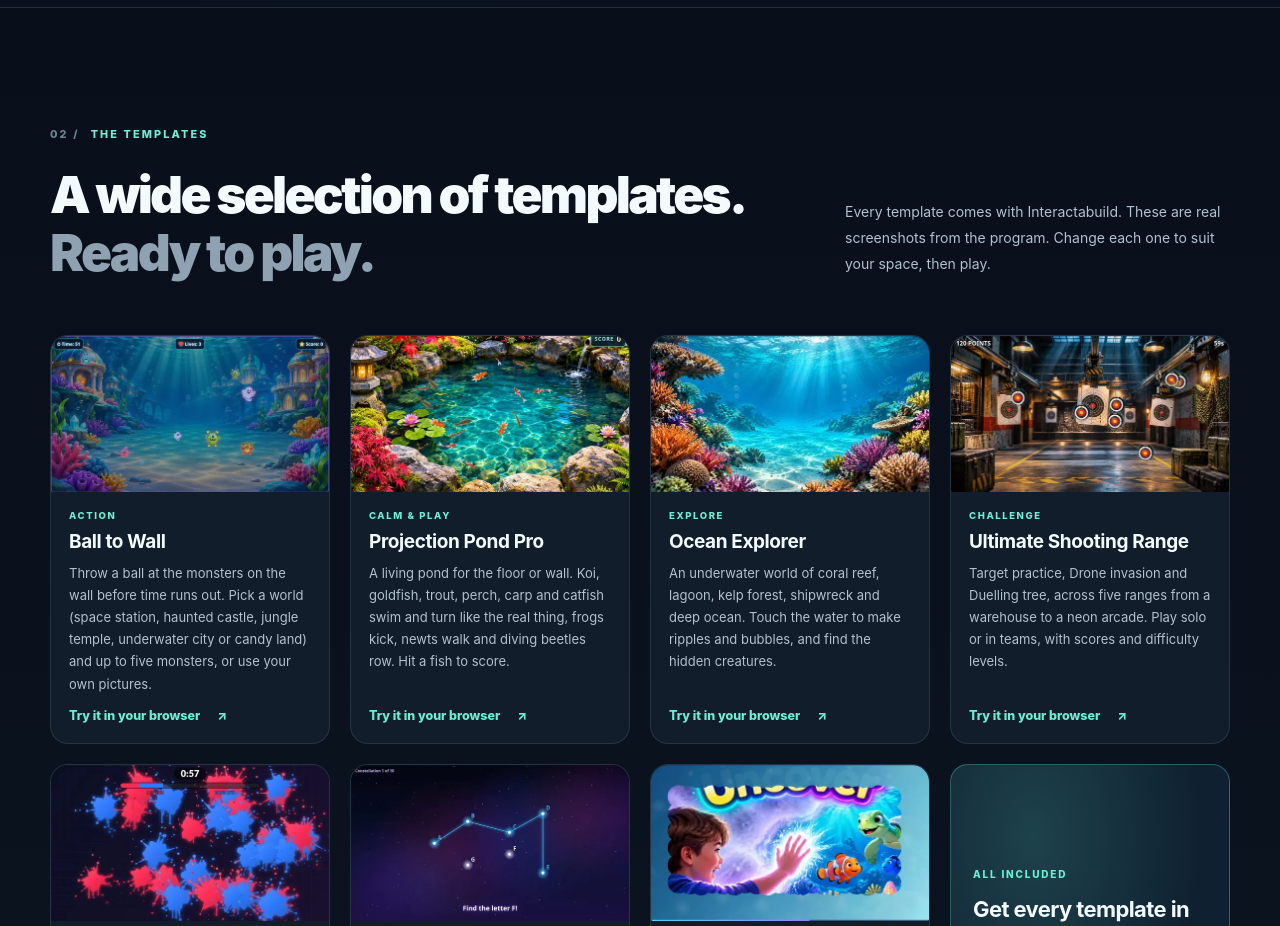
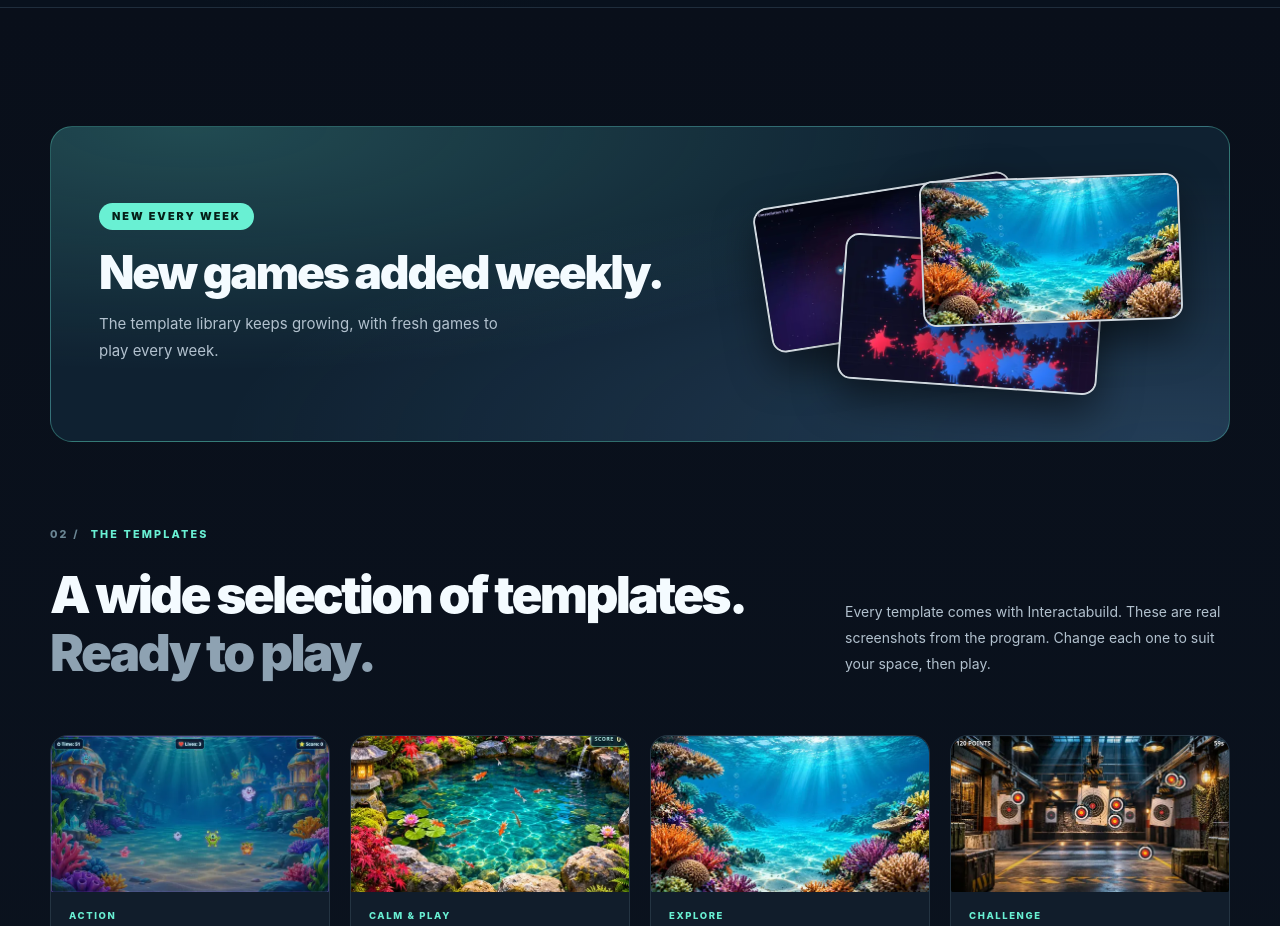
Before and after one commit to interactabuild/interactabuild.github.io, a plain HTML site: page index.html in a window 1280 px wide. Shown: the part 2380-3306 px from the top of the page. Drawn offline with Linux system fonts and the light colour scheme; animation ran at ten frames a second.

Commit message:
Add 'New games added weekly' banner above the templates section
Co-Authored-By: Claude Opus 5.5 <noreply@anthropic.com>

```diff
--- a/index.html
+++ b/index.html
@@ -103,6 +103,18 @@
       <!-- GAMES -->
       <section class="games-section section" id="games" aria-labelledby="games-heading">
         <div class="wrap">
+          <div class="weekly-banner">
+            <div class="weekly-copy">
+              <span class="weekly-badge">NEW EVERY WEEK</span>
+              <p class="weekly-title">New games added weekly.</p>
+              <p class="weekly-text">The template library keeps growing, with fresh games to play every week.</p>
+            </div>
+            <div class="weekly-stack" aria-hidden="true">
+              <img src="assets/screens/constellation-560.webp" width="560" height="315" alt="" loading="lazy">
+              <img src="assets/screens/paint_splat-560.webp" width="560" height="315" alt="" loading="lazy">
+              <img src="assets/screens/ocean-560.webp" width="560" height="315" alt="" loading="lazy">
+            </div>
+          </div>
           <div class="section-top">
             <div><p class="eyebrow"><span class="section-number">02 /</span> THE TEMPLATES</p><h2 id="games-heading">A wide selection of templates. <span class="soft-text">Ready to play.</span></h2></div>
             <p class="section-intro">Every template comes with Interactabuild. These are real screenshots from the program. Change each one to suit your space, then play.</p>
--- a/site.css
+++ b/site.css
@@ -140,3 +140,16 @@
 @media(max-width:900px){
   .site-header{backdrop-filter:none;-webkit-backdrop-filter:none;background:#08111d}
 }
+
+/* "New games added weekly" banner above 02 / THE TEMPLATES */
+.weekly-banner{position:relative;display:grid;grid-template-columns:1fr 420px;gap:40px;align-items:center;margin:0 0 84px;padding:42px 48px;border:1px solid rgba(105,240,211,.3);border-radius:var(--radius);background:radial-gradient(ellipse at 12% 0%,rgba(105,240,211,.2),transparent 55%),radial-gradient(ellipse at 95% 100%,rgba(125,187,255,.18),transparent 60%),#0f2131;overflow:hidden}
+.weekly-badge{display:inline-block;padding:7px 13px;border-radius:999px;background:var(--aqua);color:#062019;font-size:10.8px;font-weight:900;letter-spacing:2px}
+.weekly-title{margin:18px 0 12px;font-size:clamp(32px,3.6vw,50px);font-weight:860;letter-spacing:-2.2px;line-height:1.08;color:var(--white)}
+.weekly-text{margin:0;max-width:430px;color:var(--text);font-size:15px;line-height:1.8}
+.weekly-stack{position:relative;height:230px}
+.weekly-stack img{position:absolute;width:260px;height:auto;aspect-ratio:16/9;object-fit:cover;border-radius:14px;border:2px solid rgba(244,251,255,.85);box-shadow:0 18px 40px rgba(0,0,0,.5);background:#0b1726}
+.weekly-stack img:nth-child(1){left:0;top:20px;transform:rotate(-9deg)}
+.weekly-stack img:nth-child(2){left:80px;top:72px;transform:rotate(4deg)}
+.weekly-stack img:nth-child(3){left:160px;top:8px;transform:rotate(-2deg);z-index:1}
+@media(max-width:900px){.weekly-banner{grid-template-columns:1fr;gap:26px;padding:32px 28px;margin-bottom:64px}.weekly-stack{height:200px;max-width:420px}}
+@media(max-width:650px){.weekly-banner{padding:26px 20px;margin-bottom:52px}.weekly-stack{height:150px}.weekly-stack img{width:46%}.weekly-stack img:nth-child(1){left:0;top:18px}.weekly-stack img:nth-child(2){left:27%;top:55px}.weekly-stack img:nth-child(3){left:54%;top:6px}}
```
